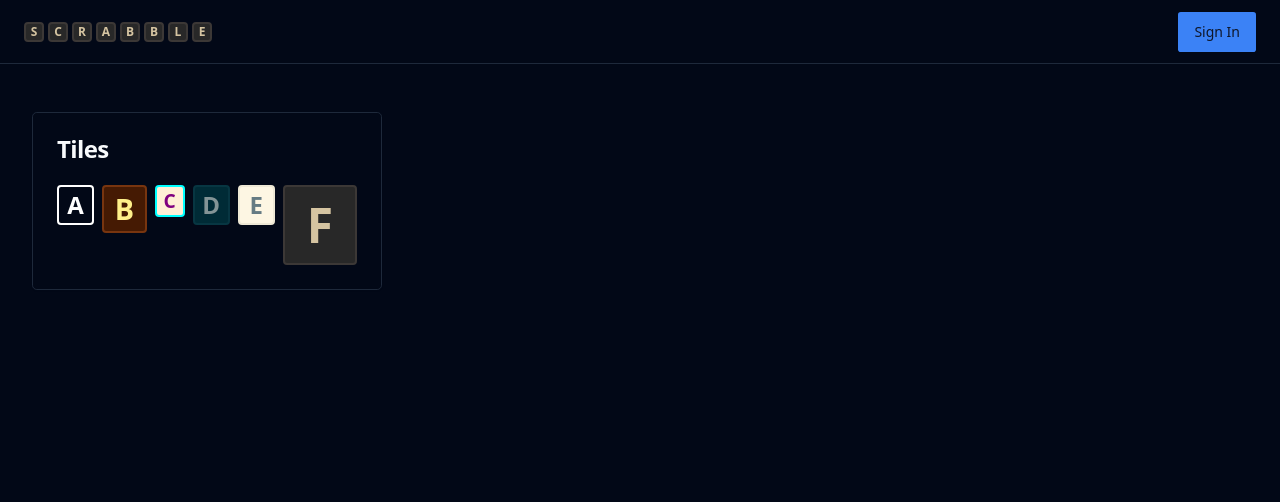
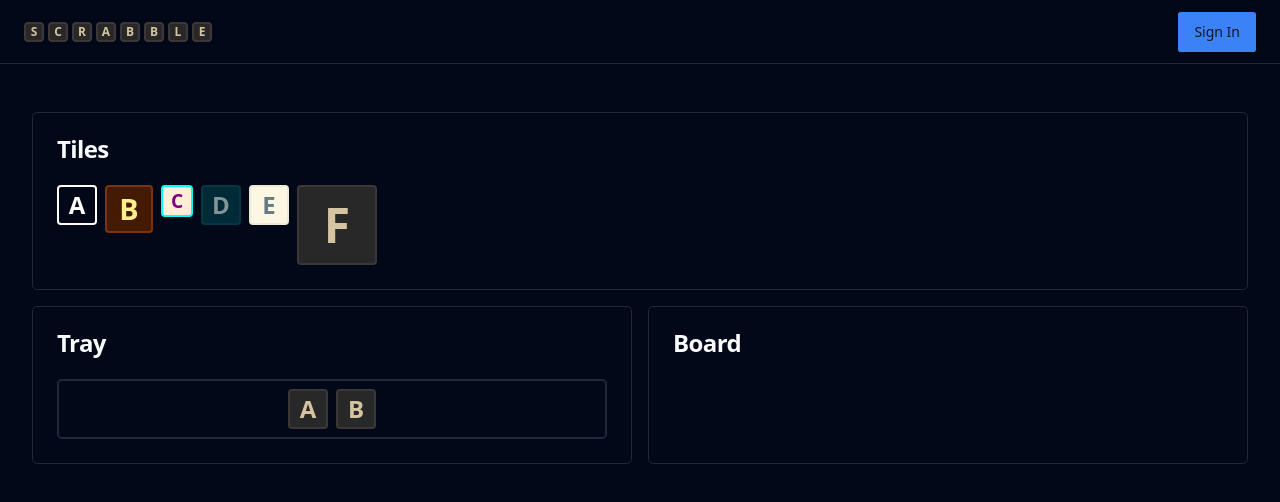
Before and after one commit to nmyers217/hono-deno-scrabble, a Next.js app: page /sandbox in a window 1280 px wide. Shown: the top 502 px of the page. Built offline with nearby package versions, Linux system fonts and the light colour scheme; no server answers.

Commit message:
Feat: start working on a tray to hold letters

```diff
--- a/src/app/sandbox/page.tsx
+++ b/src/app/sandbox/page.tsx
@@ -5,7 +5,7 @@ import ScrabbleTile from "~/components/ui/scrabble-tile";
 export default function SandboxPage() {
   return (
     <main className="container mt-12 flex flex-col gap-4">
-      <Card className="w-[350px]">
+      <Card>
         <CardHeader>
           <CardTitle>Tiles</CardTitle>
         </CardHeader>
@@ -24,6 +24,34 @@ export default function SandboxPage() {
           <ScrabbleTile letter="F" size={5} theme="gruvbox" />
         </CardContent>
       </Card>
+
+      <div className="flex flex-row justify-between gap-4">
+        <Card className="w-6/12">
+          <CardHeader>
+            <CardTitle>Tray</CardTitle>
+          </CardHeader>
+          <CardContent>
+            <ScrabbleTray letters={["A", "B"]} />
+          </CardContent>
+        </Card>
+
+        <Card className="w-6/12">
+          <CardHeader>
+            <CardTitle>Board</CardTitle>
+          </CardHeader>
+          <CardContent></CardContent>
+        </Card>
+      </div>
     </main>
   );
 }
+
+export function ScrabbleTray(props: { letters?: string[] }) {
+  return (
+    <div className="flex w-full flex-row justify-center gap-2 rounded-lg border-2 p-2">
+      {props.letters?.map((letter, index) => (
+        <ScrabbleTile key={index} letter={letter} theme="gruvbox" />
+      ))}
+    </div>
+  );
+}
```
